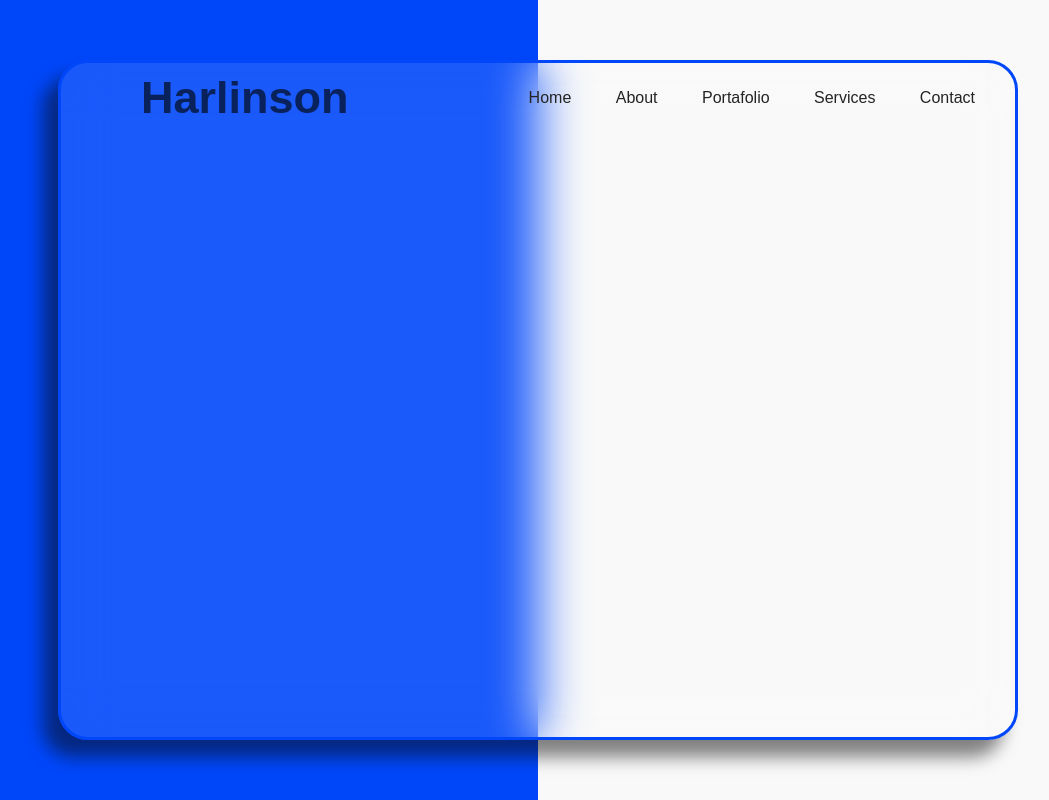
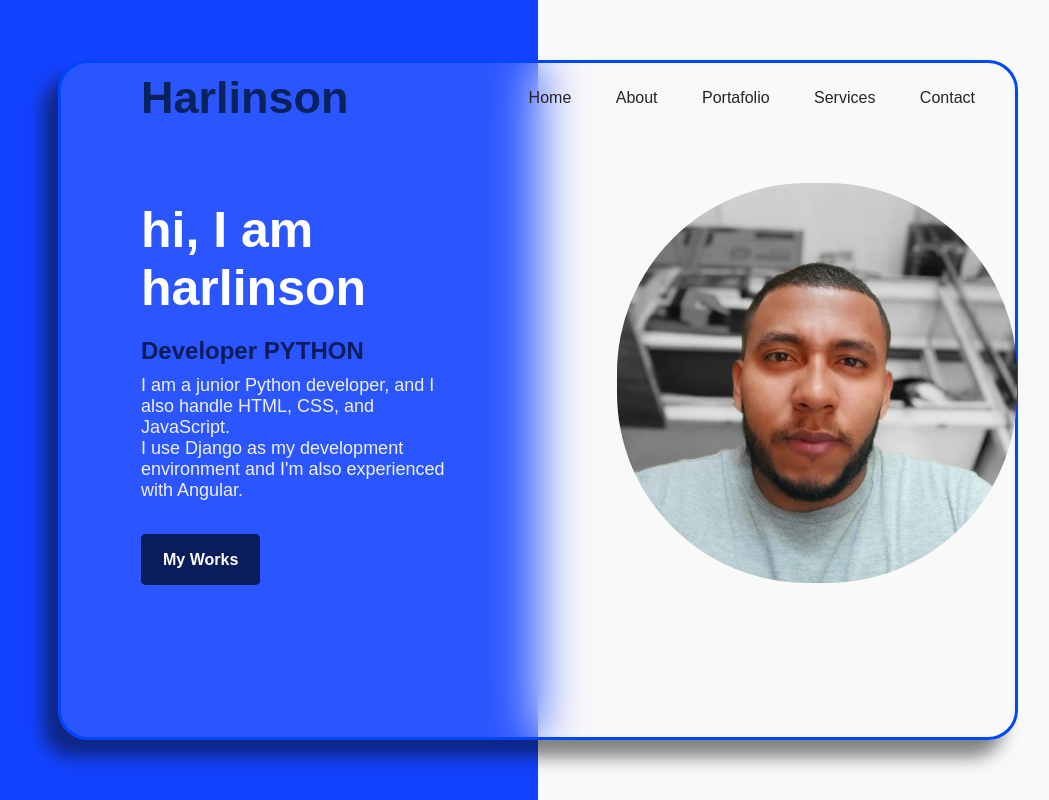
Before and after one commit to harlinsonvasquez/portafolio, a plain HTML site: page index.html in a window 1280 px wide. Shown: the whole page, without its empty margins (102-1151 px from the left). Drawn offline with Linux system fonts and the light colour scheme.

Commit message:
otro avance

```diff
--- a/index.html
+++ b/index.html
@@ -22,6 +22,18 @@
                 </div>
 
             </nav>
+            <div class="content">
+                <div class="div-tex">
+                    <h1>hi, I am harlinson</h1>
+                    <h4>Developer PYTHON</h4>
+                    <P>I am a junior Python developer, and I also handle HTML, CSS, and JavaScript. <br>
+                        I use Django as my development environment and I'm also experienced with Angular.</P>
+                        <a href="#" class="btn">My Works</a>
+                </div>
+                <div class="div-img">
+                    <img src="image/perfil.jpg" alt="">
+                </div>
+            </div>
 
 
         </div>
--- a/styles.css
+++ b/styles.css
@@ -21,7 +21,7 @@
     width: 50%;
     top: 0;
     left: 0;
-    background-color: #0047fa;
+    background-color: #1443ff;
 }
 
 .container .hero{
@@ -59,3 +59,54 @@
 .hero nav .nav-links a .activate{
     color: red;
 }
+.hero .content{
+    display: flex;
+    justify-content: space-between;
+    align-items: center;
+   padding-right: 40px;
+    margin-top: 50px;
+}
+
+
+.hero .content .div-tex{
+    width: 40%;
+}
+.hero .content .div-tex h1{
+    margin-bottom: 20px;
+    font-size: 50px;
+    color: #fff;
+}
+.hero .content .div-tex h4{
+    color: #0a1c5c;
+    font-size: 24px;
+    margin-bottom: 10px;
+}
+.hero .content .div-tex p{
+    color: #efefef;
+    margin-bottom: 50px;
+    font-size: 18px;
+}
+.hero .content .div-tex .btn{
+    padding: 15px 20px;
+    background-color: #0a1c5c;
+    border: 2px solid #0a1c5c;
+    color: #fff;
+    border-radius: 5px;
+    font-weight: bold;
+}
+
+
+.hero .content .div-img {
+
+    width: 40%;
+
+
+
+
+}
+.hero .content .div-img img{
+    width:400px;
+    border-radius: 190px;
+
+
+}
```
